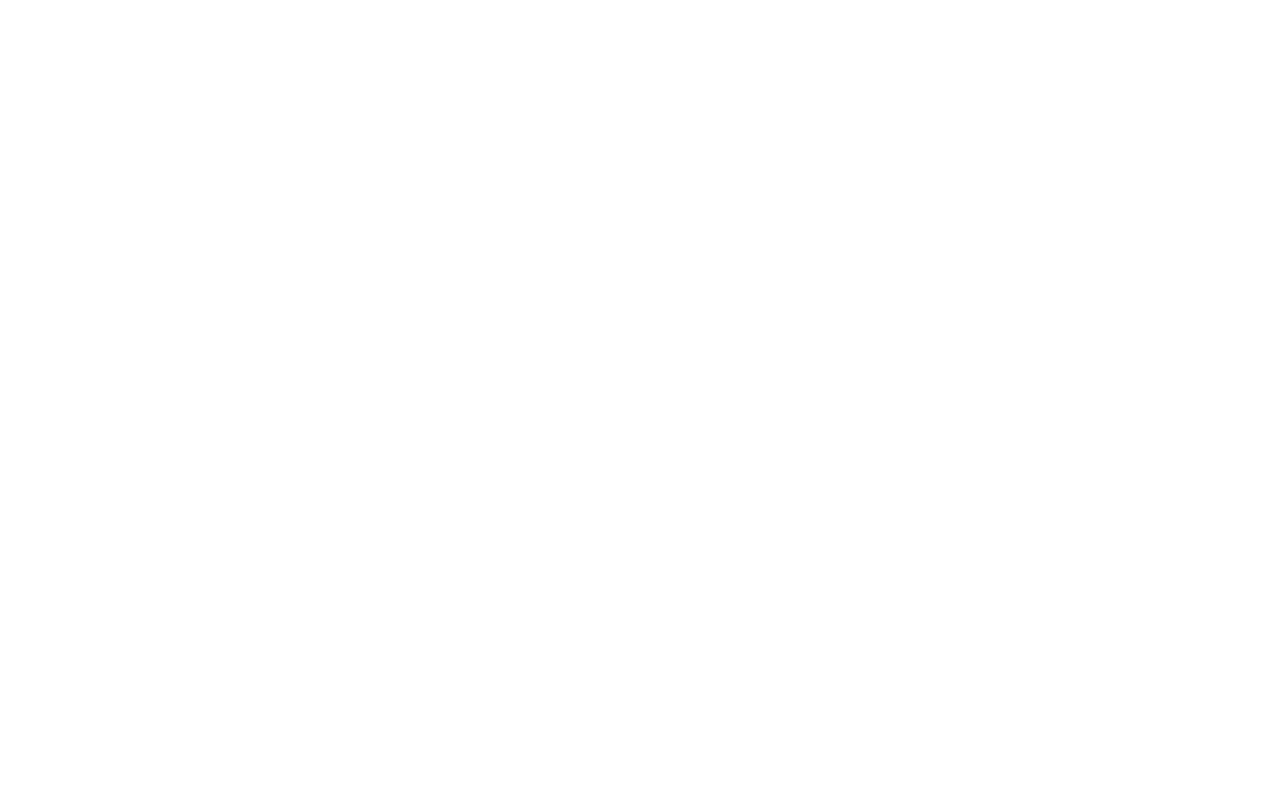
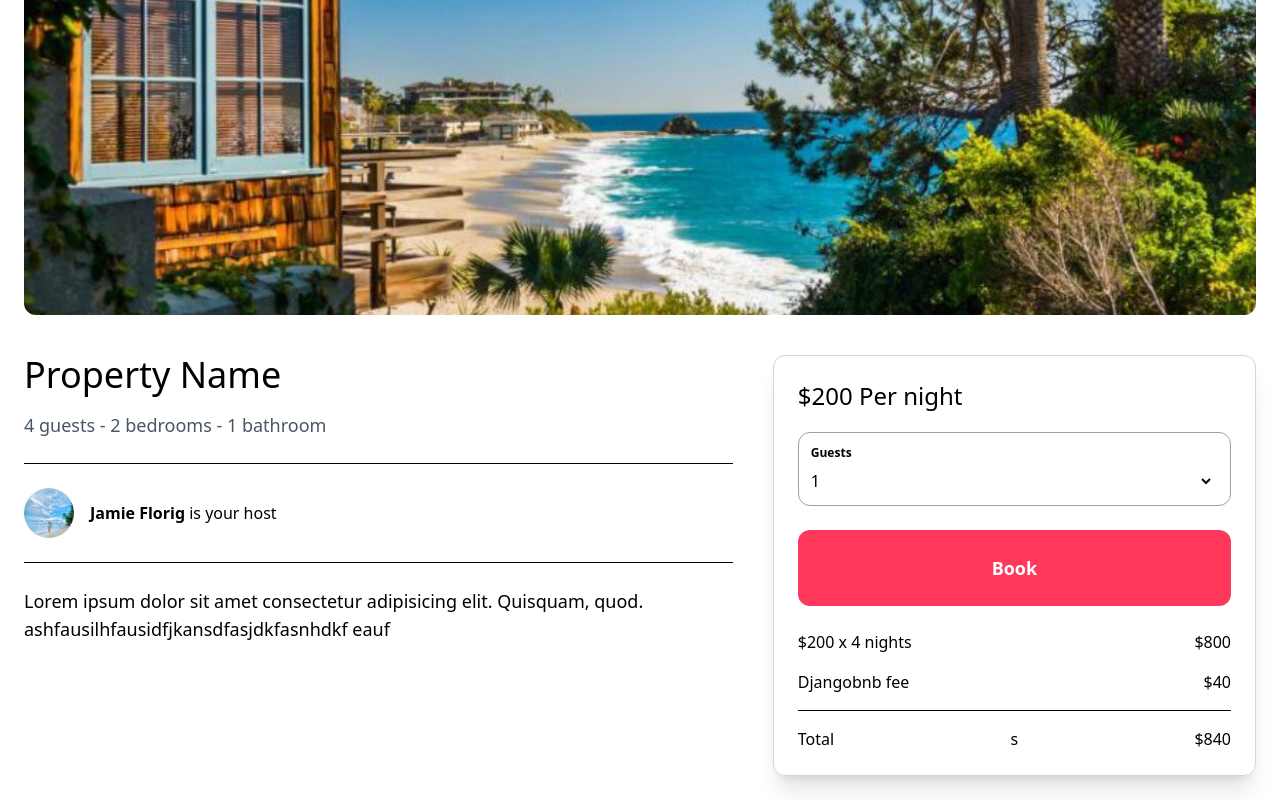
Before and after one commit to icegellycream/Django-amlf, a Next.js app: page /properties/1 in a window 1280 px wide. Shown: the part 325-1125 px from the top of the page. Before the commit the page ends 800 px from the top, so only its background shows below. Built offline with nearby package versions, Linux system fonts and the light colour scheme.

Commit message:
Detail page for properties - Figurado,Angeli Marie L.

```diff
--- /dev/null
+++ b/app/components/properties/ReservationSidebar.tsx
@@ -0,0 +1,43 @@
+const ReservationSidebar = () => {
+    return (
+        <aside className="mt-6 p-6 col-span-2 rounded-xl border border-gray-300 shadow-xl">
+            <h2 className="mb-5 text-2xl">$200 Per night</h2>
+
+            <div className="mb-6 p-3 border border-gray-400 rounded-xl">
+                <label className="mb-2 block font-bold text-xs">Guests</label>
+                <select className="w-full -ml-1 text-xm">
+                    <option value="">1</option>
+                    <option value="">2</option>
+                    <option value="">3</option>
+                    <option value="">4</option>
+                </select>
+            </div>
+
+            <div className="w-full mb-6 py-6 text-center text-white bg-[#ff385c] hover:bg-[#d50027] rounded-xl">
+                <p className="text-lg font-bold">Book</p>
+            </div>
+
+            <div className="mb-4 flex justify-between align-center">
+                <p>$200 x 4 nights</p>
+                <p>$800</p>
+            </div>
+
+            <div className="mb-4 flex justify-between align-center">
+                <p>Djangobnb fee</p>
+
+                <p>$40</p>
+            </div>
+
+            <hr />
+
+            <div className="mt-4 flex justify-between align-center fon-bold">
+                <p>Total</p>
+s
+                <p>$840</p>
+            </div>
+
+        </aside>
+    )
+}
+
+export default ReservationSidebar;
--- a/app/properties/[id]/page.tsx
+++ b/app/properties/[id]/page.tsx
@@ -1,6 +1,49 @@
+import Image from "next/image";
+import ReservationSidebar from "@/app/components/properties/ReservationSidebar";
+
 const PropertyDetailPage = () => {
     return (
-        <div>Property Details Page</div>
+        <main className="max-w-[1500px] mx-auto px-6 pb-6">
+            <div className="w-full h-[64vh] mb-4 overflow-hidden rounded-xl relative">
+                <Image
+                    fill
+                    src="/propertyItemImages/beach_1.jpg"
+                    className="object-cover w-full h-full"
+                    alt="Beach house"
+                />
+            </div>
+
+            <div className="grid grid-cols-1 md:grid-cols-5 gap-4">
+                <div className="py-6 pr-6 col-span-3">
+                    <h1 className="mb-4 text-4xl">Property Name</h1>
+
+                    <span className="mb-6 block text-lg text-gray-600">
+                        4 guests - 2 bedrooms - 1 bathroom
+                    </span>
+                    <hr />
+
+                    <div className="py-6 flex items-center space-x-4">
+                        <Image
+                                src="/profilepics/landlady.jpg"
+                                width={50}
+                                height={50}
+                                className="rounded-full"
+                                alt="The user name"
+                            />
+                        <p><strong>Jamie Florig</strong> is your host</p>
+
+                    </div>
+                    <hr />
+
+                    <p className="mt-6 text-lg">
+                        Lorem ipsum dolor sit amet consectetur adipisicing elit. Quisquam, quod.
+                        ashfausilhfausidfjkansdfasjdkfasnhdkf eauf
+                    </p>
+                </div>
+
+                <ReservationSidebar />
+            </div>
+        </main>
     )
 }
 
```
Also changed, not shown: public/profilepics/landlady.jpg (added).
